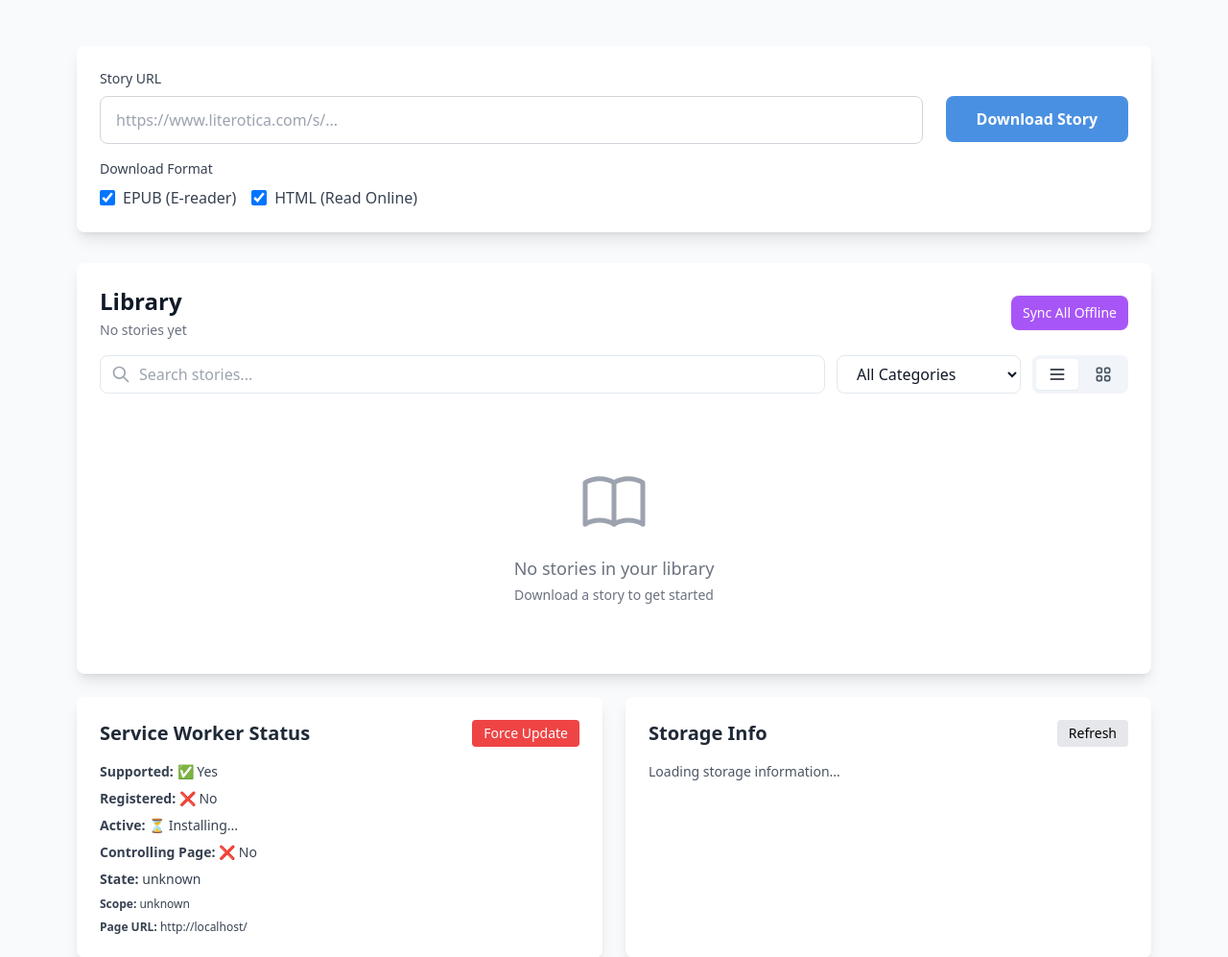
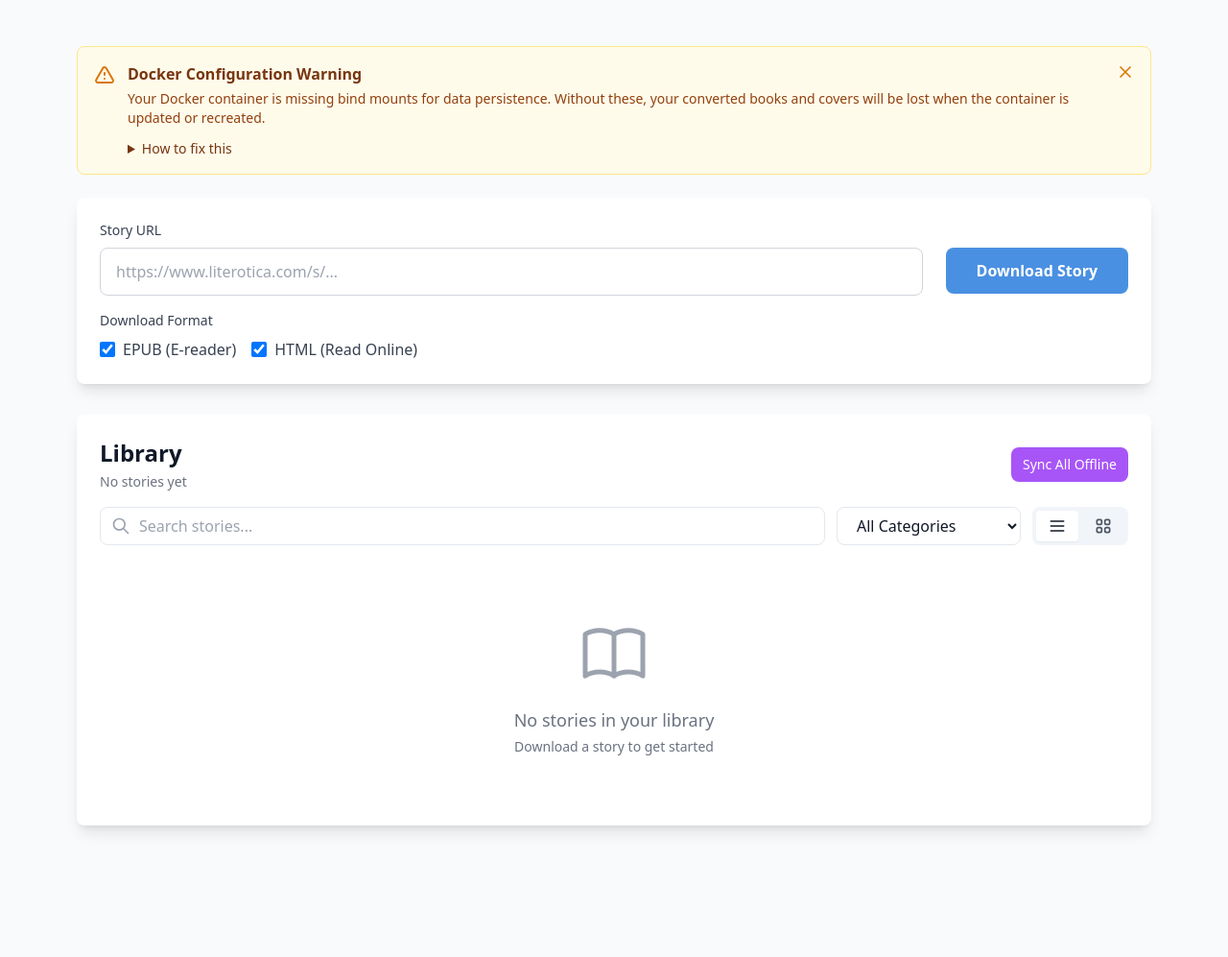
Before and after one commit to redwoodstory/LitKeeper, a Flask app: page / in a window 1280 px wide. Shown: the part 116-1113 px from the top of the page at 96% size. After the commit the page ends 983 px from the top, so only its background shows below. Run offline with Flask 3, Linux system fonts and the light colour scheme; some libraries are stand-ins or nearby versions.

Commit message:
Add Docker warnings and secondary EPUB output feature

```diff
--- a/app/routes.py
+++ b/app/routes.py
@@ -1,7 +1,8 @@
 from __future__ import annotations
 from flask import Blueprint, request, render_template, send_from_directory, jsonify, abort, current_app, Response, Flask
 from flask.typing import ResponseReturnValue
-from .services import download_story, create_epub_file, create_html_file, log_error, log_action, log_url, send_notification, extract_chapter_titles
+from .services import download_story, create_epub_file, create_html_file, log_error, log_action, log_url, send_notification, extract_chapter_titles, copy_to_secondary_output
+from .services.system_checks import check_mount_warning, check_secret_key_warning
 from .validators import StoryDownloadRequest, LibraryFilterRequest
 from pydantic import ValidationError
 import os
@@ -43,6 +44,10 @@ def background_process_url(app: Flask, url: str, formats: Optional[list[str]] =
                 )
                 created_files.append(f"EPUB: {os.path.basename(epub_file_name)}")
                 log_action(f"Created EPUB: {epub_file_name}")
+
+                secondary_epub = copy_to_secondary_output(epub_file_name, 'epub')
+                if secondary_epub:
+                    log_action(f"Copied EPUB to secondary output: {secondary_epub}")
 
             if "html" in formats:
                 chapter_titles = extract_chapter_titles(story_content)
@@ -147,6 +152,10 @@ def process_url(url: str, formats: Optional[list[str]] = None) -> ResponseReturn
             created_files.append(f"EPUB: {os.path.basename(epub_file_name)}")
             log_action(f"Created EPUB: {epub_file_name}")
 
+            secondary_epub = copy_to_secondary_output(epub_file_name, 'epub')
+            if secondary_epub:
+                log_action(f"Copied EPUB to secondary output: {secondary_epub}")
+
         if "html" in formats:
             chapter_titles = extract_chapter_titles(story_content)
 
@@ -198,17 +207,24 @@ def index() -> ResponseReturnValue:
             error_details = e.errors()[0]
             error_msg = f"{error_details['loc'][0]}: {error_details['msg']}"
             log_error(f"Validation error on index form: {error_msg}")
-            stories = get_library_data()
-            categories = sorted(set(s.get('category') for s in stories if s.get('category')))
-            return render_template("index.html", stories=stories, categories=categories, view='detailed', error=error_msg)
+            enable_library = os.getenv('ENABLE_LIBRARY', 'true').lower() == 'true'
+            stories = get_library_data() if enable_library else []
+            categories = sorted(set(s.get('category') for s in stories if s.get('category'))) if enable_library else []
+            mount_warning = check_mount_warning()
+            secret_key_warning = check_secret_key_warning()
+            return render_template("index.html", stories=stories, categories=categories, view='detailed', error=error_msg, mount_warning=mount_warning, secret_key_warning=secret_key_warning, enable_library=enable_library)
+
+    enable_library = os.getenv('ENABLE_LIBRARY', 'true').lower() == 'true'
 
     try:
-        stories = get_library_data()
-        categories = sorted(set(s.get('category') for s in stories if s.get('category')))
-        return render_template("index.html", stories=stories, categories=categories)
+        stories = get_library_data() if enable_library else []
+        categories = sorted(set(s.get('category') for s in stories if s.get('category'))) if enable_library else []
+        mount_warning = check_mount_warning()
+        secret_key_warning = check_secret_key_warning()
+        return render_template("index.html", stories=stories, categories=categories, mount_warning=mount_warning, secret_key_warning=secret_key_warning, enable_library=enable_library)
     except Exception as e:
         log_error(f"Error loading index: {str(e)}\n{traceback.format_exc()}")
-        return render_template("index.html", stories=[], categories=[])
+        return render_template("index.html", stories=[], categories=[], mount_warning={"show_warning": False}, secret_key_warning=False, enable_library=enable_library)
 
 @main.route("/download/<filename>")
 def download_file(filename: str) -> ResponseReturnValue:
--- a/app/services/__init__.py
+++ b/app/services/__init__.py
@@ -6,6 +6,7 @@ from .story_downloader import download_story, extract_chapter_titles, get_sessio
 from .epub_generator import create_epub_file
 from .html_generator import create_html_file
 from .cover_generator import generate_cover_image, extract_cover_from_epub
+from .file_operations import copy_to_secondary_output
 
 __all__ = [
     'log_action',
@@ -23,4 +24,5 @@ __all__ = [
     'create_html_file',
     'generate_cover_image',
     'extract_cover_from_epub',
+    'copy_to_secondary_output',
 ]
--- a/app/templates/index.html
+++ b/app/templates/index.html
@@ -59,6 +59,7 @@
   <div id="result" class="hidden mt-4 p-4 rounded-lg"></div>
 </div>
 
+{% if enable_library %}
 <div class="card" x-data="{ view: localStorage.getItem('libraryView') || 'detailed' }" x-init="$watch('view', val => localStorage.setItem('libraryView', val))">
   <div class="flex flex-col gap-4 mb-6">
     <div class="flex items-center justify-between">
@@ -179,6 +180,8 @@
 </div>
 
 <div class="grid md:grid-cols-2 gap-6 mt-6">
+{% else %}
+<div class="grid md:grid-cols-2 gap-6">
   <div class="card">
     <div class="flex items-center justify-between mb-4">
       <h2 class="text-xl font-bold text-gray-800 dark:text-white">Service Worker Status</h2>
@@ -203,4 +206,5 @@
     </div>
   </div>
 </div>
+{% endif %}
 {% endblock %}
--- a/app/templates/layouts/dashboard.html
+++ b/app/templates/layouts/dashboard.html
@@ -23,6 +23,99 @@
   </header>
   {% endblock %}
 
+  {% if mount_warning and mount_warning.show_warning %}
+  <div id="mountWarning" class="mb-6 bg-amber-50 dark:bg-amber-900/20 border border-amber-200 dark:border-amber-800 rounded-lg p-4">
+    <div class="flex items-start gap-3">
+      <svg class="w-6 h-6 text-amber-600 dark:text-amber-500 flex-shrink-0 mt-0.5" fill="none" viewBox="0 0 24 24" stroke="currentColor">
+        <path stroke-linecap="round" stroke-linejoin="round" stroke-width="2" d="M12 9v2m0 4h.01m-6.938 4h13.856c1.54 0 2.502-1.667 1.732-3L13.732 4c-.77-1.333-2.694-1.333-3.464 0L3.34 16c-.77 1.333.192 3 1.732 3z" />
+      </svg>
+      <div class="flex-1">
+        <h3 class="font-semibold text-amber-900 dark:text-amber-200 mb-1">
+          Docker Configuration Warning
+        </h3>
+        <p class="text-sm text-amber-800 dark:text-amber-300 mb-3">
+          Your Docker container is missing bind mounts for data persistence. Without these, your converted books and covers will be lost when the container is updated or recreated.
+        </p>
+        <details class="text-sm text-amber-900 dark:text-amber-200">
+          <summary class="cursor-pointer font-medium hover:text-amber-700 dark:hover:text-amber-100">
+            How to fix this
+          </summary>
+          <div class="mt-2 space-y-2 text-amber-800 dark:text-amber-300">
+            <p>Add these volume mounts to your <code class="bg-amber-100 dark:bg-amber-900/40 px-1.5 py-0.5 rounded">docker-compose.yml</code>:</p>
+            <pre class="bg-amber-100 dark:bg-amber-900/40 p-3 rounded text-xs overflow-x-auto">volumes:
+  - ./epubs:/litkeeper/app/data/epubs
+  - ./html:/litkeeper/app/data/html
+  - ./logs:/litkeeper/app/data/logs
+  - ./covers:/litkeeper/app/data/covers</pre>
+            <p class="text-xs">After updating, restart your container: <code class="bg-amber-100 dark:bg-amber-900/40 px-1.5 py-0.5 rounded">docker compose down && docker compose up -d</code></p>
+          </div>
+        </details>
+      </div>
+      <button onclick="dismissMountWarning()" class="text-amber-600 dark:text-amber-500 hover:text-amber-800 dark:hover:text-amber-300 transition-colors">
+        <svg class="w-5 h-5" fill="none" viewBox="0 0 24 24" stroke="currentColor">
+          <path stroke-linecap="round" stroke-linejoin="round" stroke-width="2" d="M6 18L18 6M6 6l12 12" />
+        </svg>
+      </button>
+    </div>
+  </div>
+  <script>
+    function dismissMountWarning() {
+      sessionStorage.setItem('mountWarningDismissed', 'true');
+      document.getElementById('mountWarning').remove();
+    }
+    if (sessionStorage.getItem('mountWarningDismissed') === 'true') {
+      const warning = document.getElementById('mountWarning');
+      if (warning) warning.remove();
+    }
+  </script>
+  {% endif %}
+
+  {% if secret_key_warning %}
+  <div id="secretKeyWarning" class="mb-6 bg-red-50 dark:bg-red-900/20 border border-red-200 dark:border-red-800 rounded-lg p-4">
+    <div class="flex items-start gap-3">
+      <svg class="w-6 h-6 text-red-600 dark:text-red-500 flex-shrink-0 mt-0.5" fill="none" viewBox="0 0 24 24" stroke="currentColor">
+        <path stroke-linecap="round" stroke-linejoin="round" stroke-width="2" d="M12 15v2m-6 4h12a2 2 0 002-2v-6a2 2 0 00-2-2H6a2 2 0 00-2 2v6a2 2 0 002 2zm10-10V7a4 4 0 00-8 0v4h8z" />
+      </svg>
+      <div class="flex-1">
+        <h3 class="font-semibold text-red-900 dark:text-red-200 mb-1">
+          Security Warning: Missing SECRET_KEY
+        </h3>
+        <p class="text-sm text-red-800 dark:text-red-300 mb-3">
+          Your application is running without a proper SECRET_KEY. This is required for secure session management and should be set immediately.
+        </p>
+        <details class="text-sm text-red-900 dark:text-red-200">
+          <summary class="cursor-pointer font-medium hover:text-red-700 dark:hover:text-red-100">
+            How to fix this
+          </summary>
+          <div class="mt-2 space-y-2 text-red-800 dark:text-red-300">
+            <p>Generate a secure key and add it to your environment:</p>
+            <pre class="bg-red-100 dark:bg-red-900/40 p-3 rounded text-xs overflow-x-auto">python -c "import secrets; print(secrets.token_hex(32))"</pre>
+            <p>Add the generated key to your <code class="bg-red-100 dark:bg-red-900/40 px-1.5 py-0.5 rounded">docker-compose.yml</code>:</p>
+            <pre class="bg-red-100 dark:bg-red-900/40 p-3 rounded text-xs overflow-x-auto">environment:
+  - SECRET_KEY=your-generated-key-here</pre>
+            <p class="text-xs">Restart your container after updating.</p>
+          </div>
+        </details>
+      </div>
+      <button onclick="dismissSecretKeyWarning()" class="text-red-600 dark:text-red-500 hover:text-red-800 dark:hover:text-red-300 transition-colors">
+        <svg class="w-5 h-5" fill="none" viewBox="0 0 24 24" stroke="currentColor">
+          <path stroke-linecap="round" stroke-linejoin="round" stroke-width="2" d="M6 18L18 6M6 6l12 12" />
+        </svg>
+      </button>
+    </div>
+  </div>
+  <script>
+    function dismissSecretKeyWarning() {
+      sessionStorage.setItem('secretKeyWarningDismissed', 'true');
+      document.getElementById('secretKeyWarning').remove();
+    }
+    if (sessionStorage.getItem('secretKeyWarningDismissed') === 'true') {
+      const warning = document.getElementById('secretKeyWarning');
+      if (warning) warning.remove();
+    }
+  </script>
+  {% endif %}
+
   {% block main_content %}{% endblock %}
 </div>
 {% endblock %}
--- a/docker-compose.yml
+++ b/docker-compose.yml
@@ -14,10 +14,14 @@ services:
       # Generate with: python -c "import secrets; print(secrets.token_hex(32))"
       - SECRET_KEY=your-secret-key-here
 
-      # Optional logging controls
+      # Optional feature toggles
+      - ENABLE_LIBRARY=true       # Set to false to hide library UI (download-only mode)
       - ENABLE_ACTION_LOG=true    # Set to false to disable action logging
       - ENABLE_ERROR_LOG=true     # Set to false to disable error logging
       - ENABLE_URL_LOG=true       # Set to false to disable URL logging
+
+      # Optional secondary output (for integration with Calibre-Web, etc.)
+      - SECONDARY_EPUB_OUTPUT_PATH=  # Path to copy EPUBs (e.g., /secondary-output for Calibre-Web ingest)
 
       # Legacy Telegram notification configuration (still supported)
       - TELEGRAM_BOT_TOKEN=      # Your bot token from @BotFather
```
Also changed, not shown: app/services/file_operations.py (added, +42 -0 lines), app/services/system_checks.py (added, +64 -0 lines), README.md, 1 other file.
